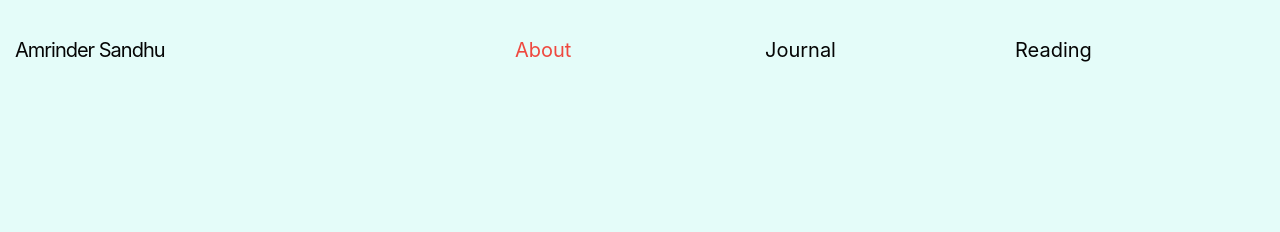
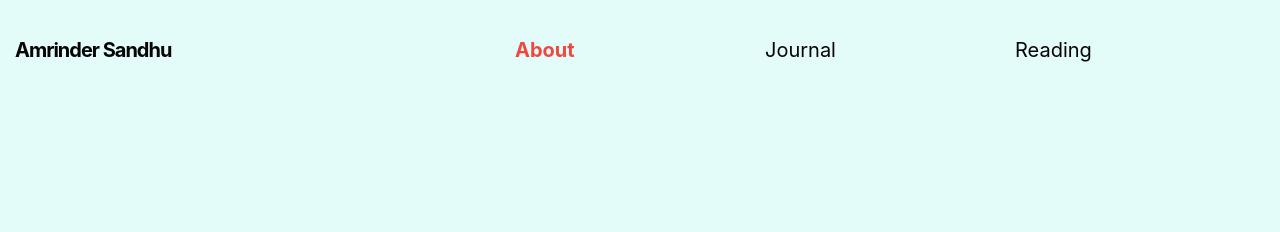
Before and after one commit to harjotgrewal/amrindersandhu, a Jekyll site: the page built from index.html, in a window 1280 px wide. Shown: the top 232 px of the page. Built offline with Jekyll 4.4.1, drawn with Linux system fonts in a browser that asks for light colours.

Commit message:
[UPDATE][CSS] Bold name and active nav item

```diff
--- a/_scss/_components-header.scss
+++ b/_scss/_components-header.scss
@@ -23,7 +23,7 @@
     color: $color-text-lighter;
     display: inline-block;
     font-size: $font-size-m;
-    font-weight: normal;
+    //font-weight: normal;
     letter-spacing: -1px;
     line-height: 1;
     position: relative;
--- a/_scss/_theme-base.scss
+++ b/_scss/_theme-base.scss
@@ -83,8 +83,8 @@
     }
 
     .c-nav__link--home {
-        //border-bottom-color: $color-grey-lighter;
         color: $theme-bg-bright-1;
+        font-weight: bold;
 
     }
 
@@ -179,6 +179,7 @@
 
     .c-nav__link--books {
         color: $theme-bg-bright-3;
+        font-weight: bold;
     }
 
 
@@ -212,6 +213,7 @@
 
     .c-nav__link--journal {
         color: $theme-bg-bright-4;
+        font-weight: bold;
     }
 
     .c-billboard__title {
--- a/css/styles.css
+++ b/css/styles.css
@@ -897,7 +897,6 @@ a {
   color: #c5c5c5;
   display: inline-block;
   font-size: 30px;
-  font-weight: normal;
   letter-spacing: -1px;
   line-height: 1;
   position: relative;
@@ -1130,7 +1129,8 @@ a {
   .p-home .c-name path {
     stroke: #EF483F; }
   .p-home .c-nav__link--home {
-    color: #EF483F; }
+    color: #EF483F;
+    font-weight: bold; }
   .p-home .c-billboard {
     border-color: #EF483F; }
   .p-home .c-billboard__title {
@@ -1180,7 +1180,8 @@ a {
   .p-books .c-name path {
     stroke: #01CD7D; }
   .p-books .c-nav__link--books {
-    color: #01CD7D; }
+    color: #01CD7D;
+    font-weight: bold; }
   .p-books .c-billboard__title {
     font-size: 300px; }
     @media screen and (min-width: 1139px) {
@@ -1197,7 +1198,8 @@ a {
   .p-journal .c-name path {
     stroke: #00D1FF; }
   .p-journal .c-nav__link--journal {
-    color: #00D1FF; }
+    color: #00D1FF;
+    font-weight: bold; }
   .p-journal .c-billboard__title {
     font-size: 300px; }
     @media screen and (min-width: 1139px) {
```
Also changed, not shown: 1 other file.
